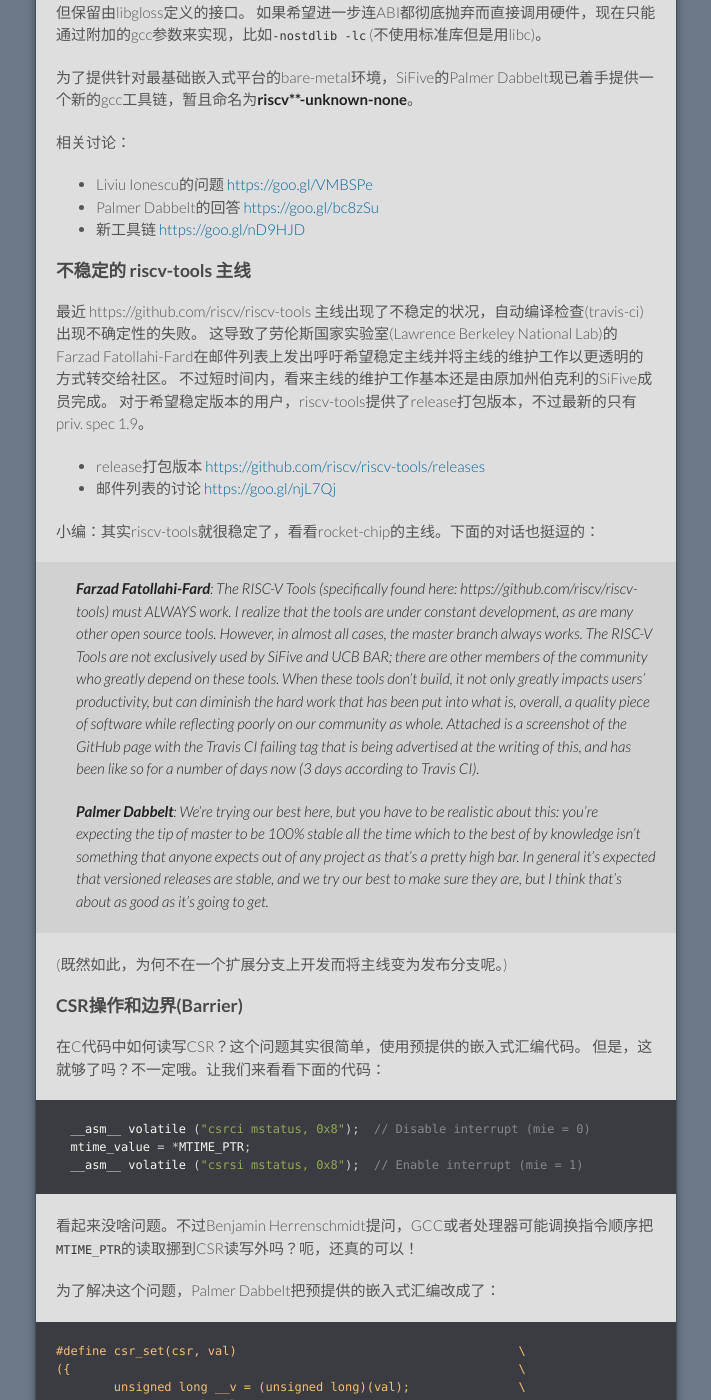
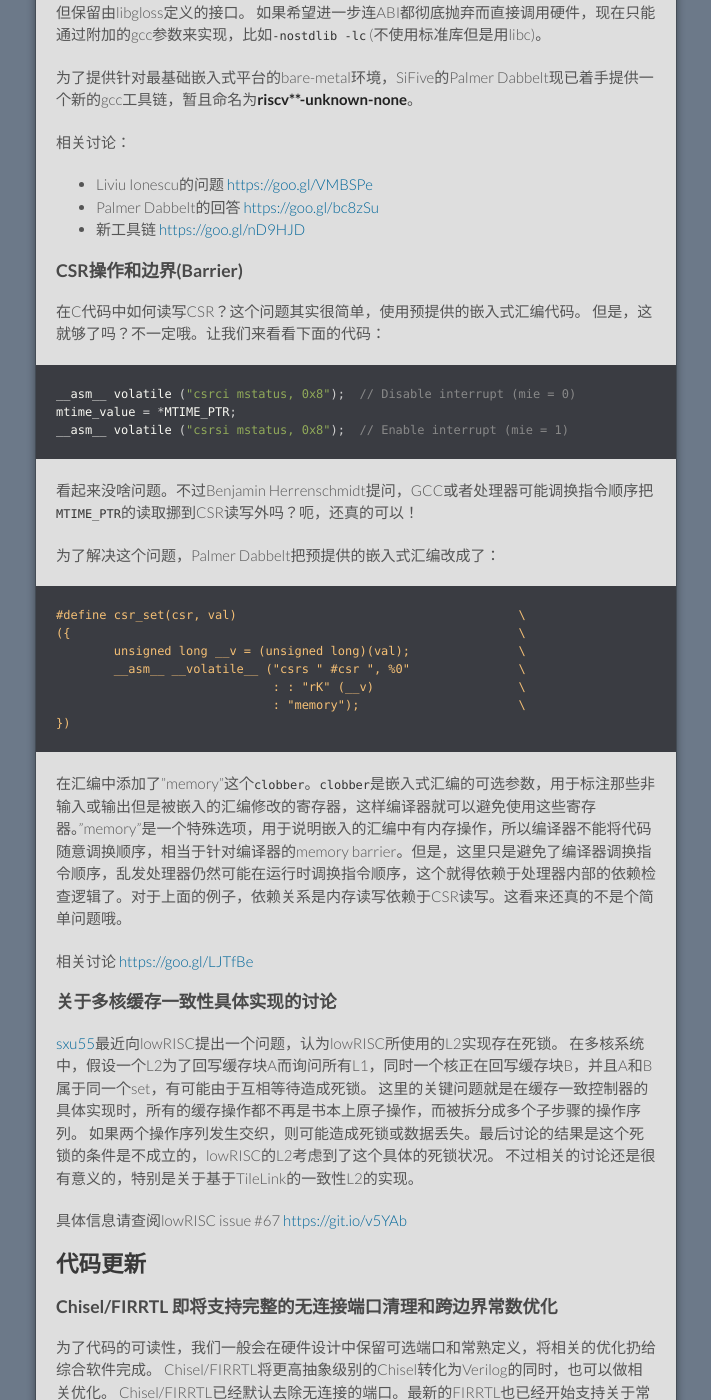
Before and after one commit to cnrv/home, a Jekyll site: the page built from bi-week-rpts/2017-08-31.md, in a window 1280 px wide and 1400 px high, scrolled down 3128 px. Shown: the whole window, without its empty margins (284-995 px from the left). Built offline with Jekyll 4.4.1, drawn with Linux system fonts in a browser that asks for light colours; Markdown is read by kramdown in place of the engine named in the settings; our own code applies the rules of GitHub Pages for plain Markdown files; some of the changed text lies outside the part shown.

Commit message:
remove unstable issue and some fixes.
Signed-off-by: Alex Guo <xfguo@credosemi.com.cn>

````diff
--- a/bi-week-rpts/2017-08-31.md
+++ b/bi-week-rpts/2017-08-31.md
@@ -46,7 +46,7 @@
 在刚刚结束的Hot Chips 2017上，有不少关于RISC-V的消息，分别是
 
 - Yunsup Lee发表了题为《SiFive Freedom SoCs: Industry’s First Open-Source RISC-V Chips》的演讲
-- 由多所美国知名大学联合发表的演讲《Celerity: An Open Source RISC-V Tiered Accelerator Fabric》
+- 多所美国知名大学合作的和RISC-V有关的项目，演讲题目《Celerity: An Open Source RISC-V Tiered Accelerator Fabric》
 - Jan Gray在Poster环节中的《GRVI Phalanx On Xilinx Virtex UltraScale+: A 1680-core, 26 MB RISC-V FPGA Parallel Processor Overlay》
 
 EETime对Celerity做了[简短的报道](http://www.eetimes.com/document.asp?_mc=RSS_EET_EDT&doc_id=1332192&page_number=10)：
@@ -112,40 +112,15 @@
 - Palmer Dabbelt的回答 [https://goo.gl/bc8zSu](https://groups.google.com/a/groups.riscv.org/forum/#!msg/sw-dev/8szTggvdi48/q8kOlY1AAgAJ)
 - 新工具链 [https://goo.gl/nD9HJD](https://groups.google.com/a/groups.riscv.org/forum/#!msg/sw-dev/8szTggvdi48/q8kOlY1AAgAJ)
 
-### 不稳定的 riscv-tools 主线
-
-最近 https://github.com/riscv/riscv-tools 主线出现了不稳定的状况，自动编译检查(travis-ci)出现不确定性的失败。
-这导致了劳伦斯国家实验室(Lawrence Berkeley National Lab)的Farzad Fatollahi-Fard在邮件列表上发出呼吁希望稳定主线并将主线的维护工作以更透明的方式转交给社区。
-不过短时间内，看来主线的维护工作基本还是由原加州伯克利的SiFive成员完成。
-对于希望稳定版本的用户，riscv-tools提供了release打包版本，不过最新的只有priv. spec 1.9。
-
-- release打包版本 [https://github.com/riscv/riscv-tools/releases](https://github.com/riscv/riscv-tools/releases)
-- 邮件列表的讨论 [https://goo.gl/njL7Qj](https://groups.google.com/a/groups.riscv.org/forum/#!msg/sw-dev/5mfWSPNEEL8/tXHIV4tHAQAJ)
-
-小编：其实riscv-tools就很稳定了，看看rocket-chip的主线。下面的对话也挺逗的：
-
-> **Farzad Fatollahi-Fard**: The RISC-V Tools (specifically found here: https://github.com/riscv/riscv-tools) must ALWAYS work.
-I realize that the tools are under constant development, as are many other open source tools. However, in almost all cases, the master branch always works. The RISC-V Tools are not exclusively used by SiFive and UCB BAR; there are other members of the community who greatly depend on these tools. When these tools don’t build, it not only greatly impacts users’ productivity, but can diminish the hard work that has been put into what is, overall, a quality piece of software while reflecting poorly on our community as whole.
-Attached is a screenshot of the GitHub page with the Travis CI failing tag that is being advertised at the writing of this, and has been like so for a number of days now (3 days according to Travis CI).
->
-> **Palmer Dabbelt**: We're trying our best here, but you have to be realistic about this: you're
-expecting the tip of master to be 100% stable all the time which to the best of
-by knowledge isn't something that anyone expects out of any project as that's a
-pretty high bar.  In general it's expected that versioned releases are stable,
-and we try our best to make sure they are, but I think that's about as good as
-it's going to get.
-
-(既然如此，为何不在一个扩展分支上开发而将主线变为发布分支呢。)
-
 ### CSR操作和边界(Barrier)
 
 在C代码中如何读写CSR？这个问题其实很简单，使用预提供的嵌入式汇编代码。
 但是，这就够了吗？不一定哦。让我们来看看下面的代码：
 
 ```cpp
-  __asm__ volatile ("csrci mstatus, 0x8");  // Disable interrupt (mie = 0)
-  mtime_value = *MTIME_PTR;
-  __asm__ volatile ("csrsi mstatus, 0x8");  // Enable interrupt (mie = 1)
+__asm__ volatile ("csrci mstatus, 0x8");  // Disable interrupt (mie = 0)
+mtime_value = *MTIME_PTR;
+__asm__ volatile ("csrsi mstatus, 0x8");  // Enable interrupt (mie = 1)
 ```
 
 看起来没啥问题。不过Benjamin Herrenschmidt提问，GCC或者处理器可能调换指令顺序把`MTIME_PTR`的读取挪到CSR读写外吗？呃，还真的可以！
````
